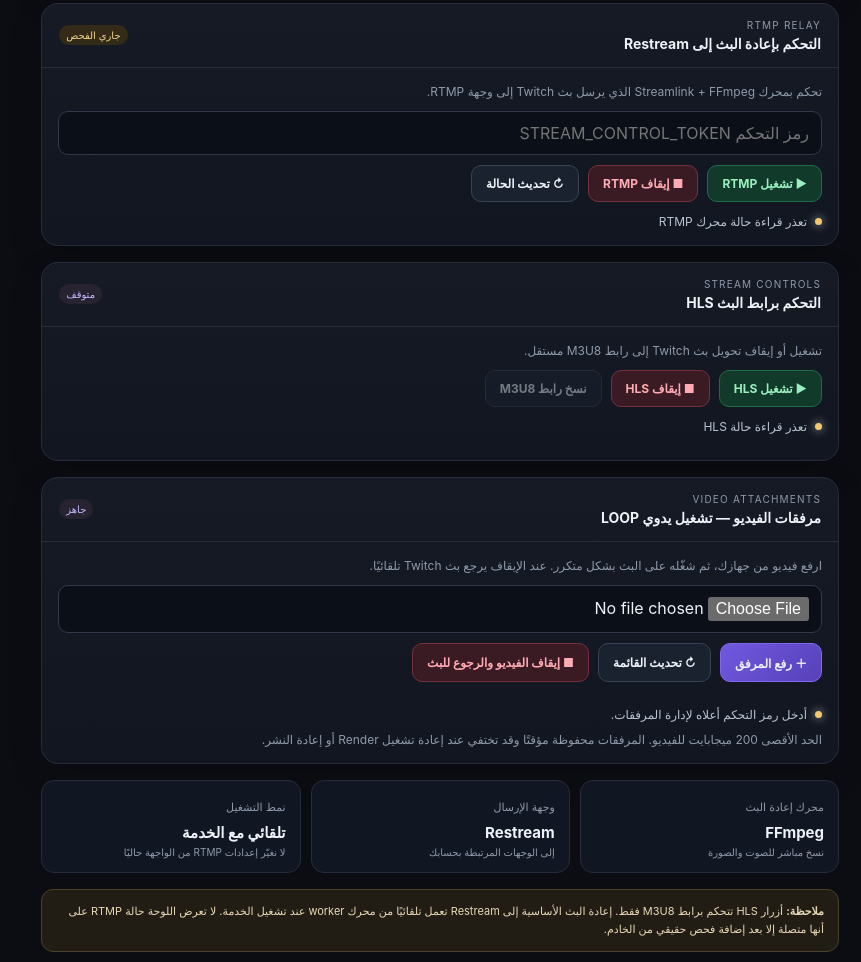
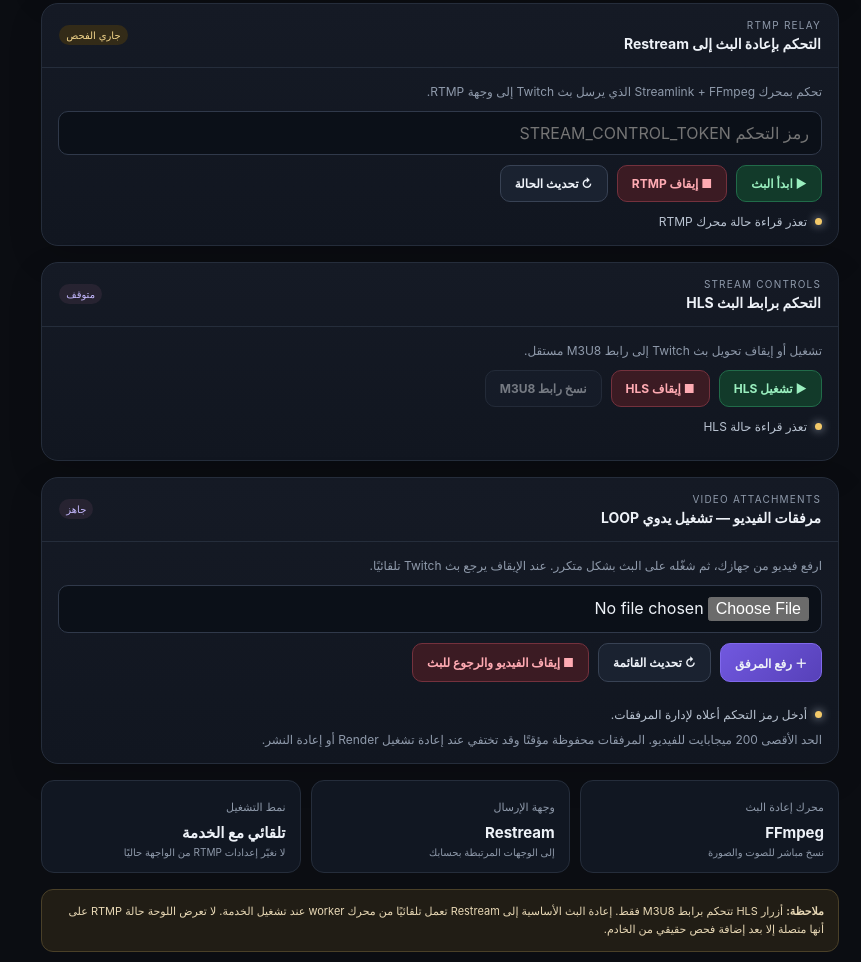
Before and after one commit to Abboudgg/live, a website: page public/index.html in a window 1280 px wide. Shown: the part 970-1932 px from the top of the page, without its empty margins (419-1280 px from the left). Drawn offline with Linux system fonts and the light colour scheme; no server answers.

Commit message:
Rename RTMP start button to start broadcast

```diff
--- a/public/index.html
+++ b/public/index.html
@@ -42,7 +42,7 @@ button,input{font:inherit}button{cursor:pointer}.app{max-width:1600px;margin:aut
    <div class="control-body">
     <p class="muted" style="margin:0 0 12px">تحكم بمحرك Streamlink + FFmpeg الذي يرسل بث Twitch إلى وجهة RTMP.</p>
     <input id="streamToken" class="token" type="password" autocomplete="off" placeholder="رمز التحكم STREAM_CONTROL_TOKEN">
-    <div class="control-row"><button class="btn success" id="startRestream" type="button">▶ تشغيل RTMP</button><button class="btn danger" id="stopRestream" type="button">■ إيقاف RTMP</button><button class="btn" id="refreshRestream" type="button">↻ تحديث الحالة</button></div>
+    <div class="control-row"><button class="btn success" id="startRestream" type="button">▶ ابدأ البث</button><button class="btn danger" id="stopRestream" type="button">■ إيقاف RTMP</button><button class="btn" id="refreshRestream" type="button">↻ تحديث الحالة</button></div>
     <div class="statusline"><span class="dot" id="rtmpDot"></span><span id="rtmpStatus">حالة محرك RTMP: جاري الفحص</span></div>
    </div>
   </section>
```
